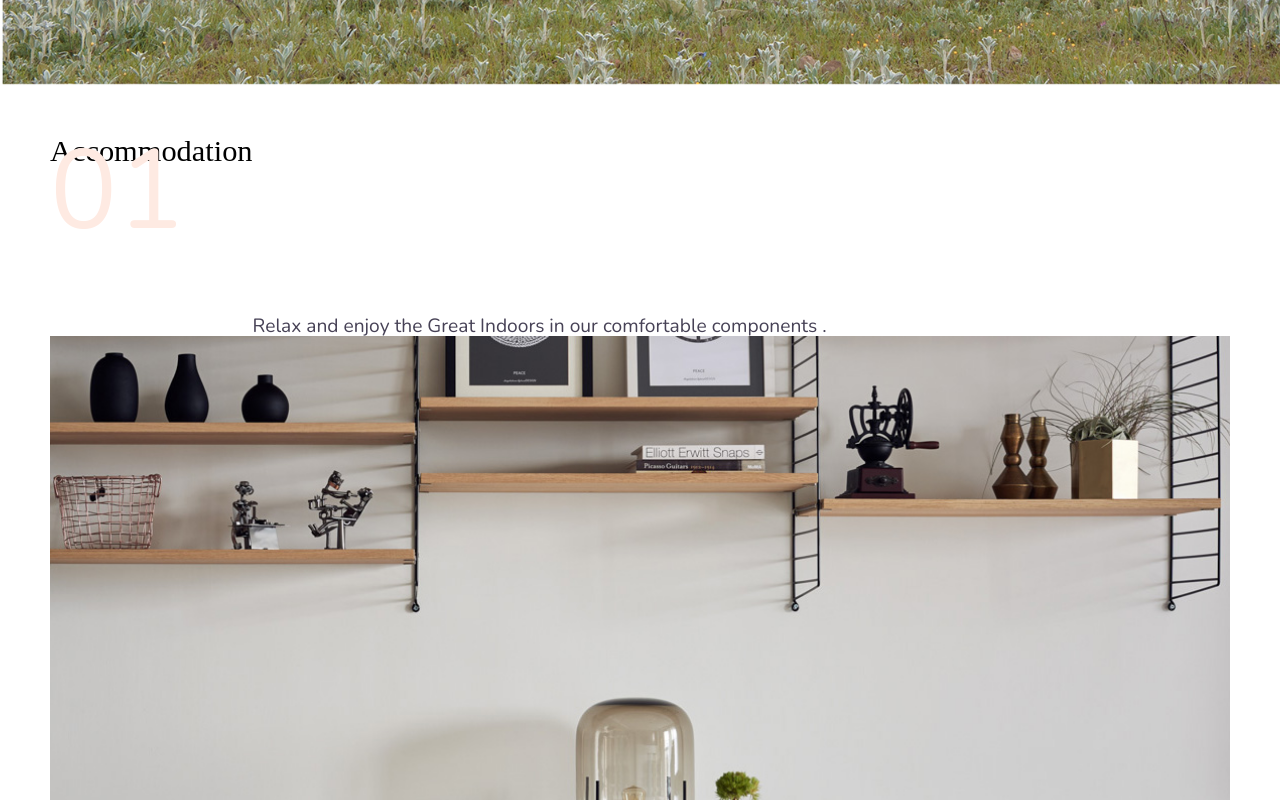
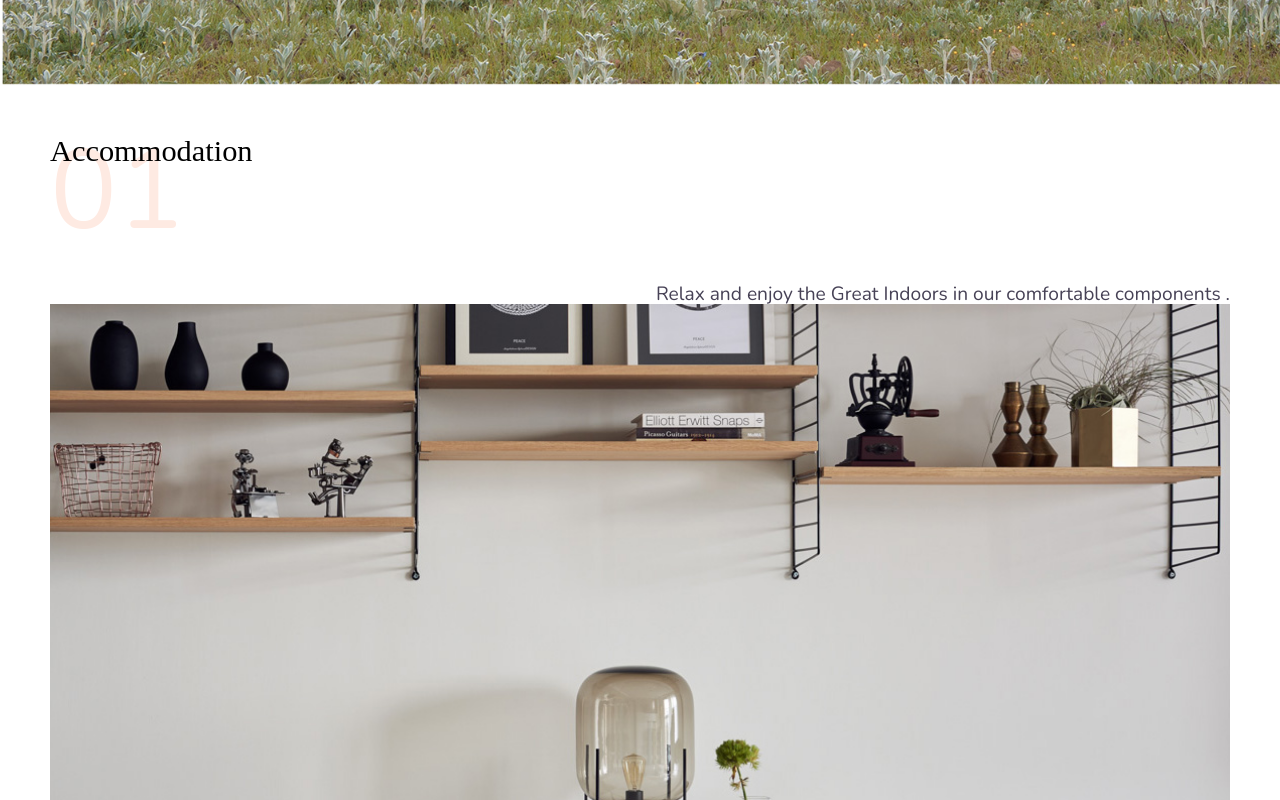
Before and after one commit to qiuqili/falls-hotel, a website: page index.html in a window 1280 px wide. Shown: the part 660-1460 px from the top of the page. Drawn offline with nearby package versions, Linux system fonts and the light colour scheme; a web font is replaced by a local one.

Commit message:
adjust layout

```diff
--- a/index.html
+++ b/index.html
@@ -19,7 +19,6 @@
 </ul>
 <button>Book Now</button>
 
-<div class="wrap">
   <div class="title">
     <h1>Bearmer Falls</h1>
     Let's get back to nature.
@@ -29,7 +28,7 @@
   <div class="content">
     <div class="component">
       <div>
-        <label>01</label>
+        <span>01</span>
         <h1>Accommodation</h1>
         <p>Relax and enjoy the Great Indoors in our comfortable components .</p>
       </div>
@@ -45,7 +44,7 @@
 
 <div class="component">
       <div>
-        <label>02</label>
+        <span>02</span>
         <h1>Dining</h1>
         <p>Relax and enjoy the Great Indoors in our comfortable rooms .</p>
       </div>
@@ -57,7 +56,6 @@
             <button>details</button>
           </div>
       </div>
-    </div>
 
 
 
--- a/styles.scss
+++ b/styles.scss
@@ -6,13 +6,15 @@ $grey:#C8C3BC;
 body {
   font-family: Nunito;
   font-color: $dark;
-}
+  box-sizing: border-box;
+  width: 100%;
+ }
 
 
 ul {
   display: flex;
-  justify-content: space-around;
-  li {
+  justify-content: center;
+   li {
 	 padding: 0.5em;
   }
 }
@@ -23,7 +25,9 @@ h1 {
       family: Suez One;
     }
    }
-
+.content{
+  margin: 0 auto;
+ }
 
 .title {
   display: inline-block;
@@ -58,10 +62,11 @@ img {
   display: block;
 }
 
-label {
+span {
  color: $pink;
  font-size: 7rem;
  position: absolute;
+ z-index: -1;
 }
 
 .component {
@@ -71,13 +76,16 @@ label {
   height: auto;
   margin: 50px;
    div:first-child {
-    height: 200px;
-    display: flex;
+   @extend .component;
+  margin:0;
      p {
       font-size: 1.2rem;
-      align-self: flex-end;
+      text-align: right;
       color: $dark;
-      }
+      padding-left: 50%;
+      margin-top: 10%;;
+
+       }
     }
     div:last-child {
      .details {
@@ -85,6 +93,7 @@ label {
       text-align: center;
       padding: 30px;
       margin-top: 20px;
+
 
       }
     }
```
Also changed, not shown: styles.css.
